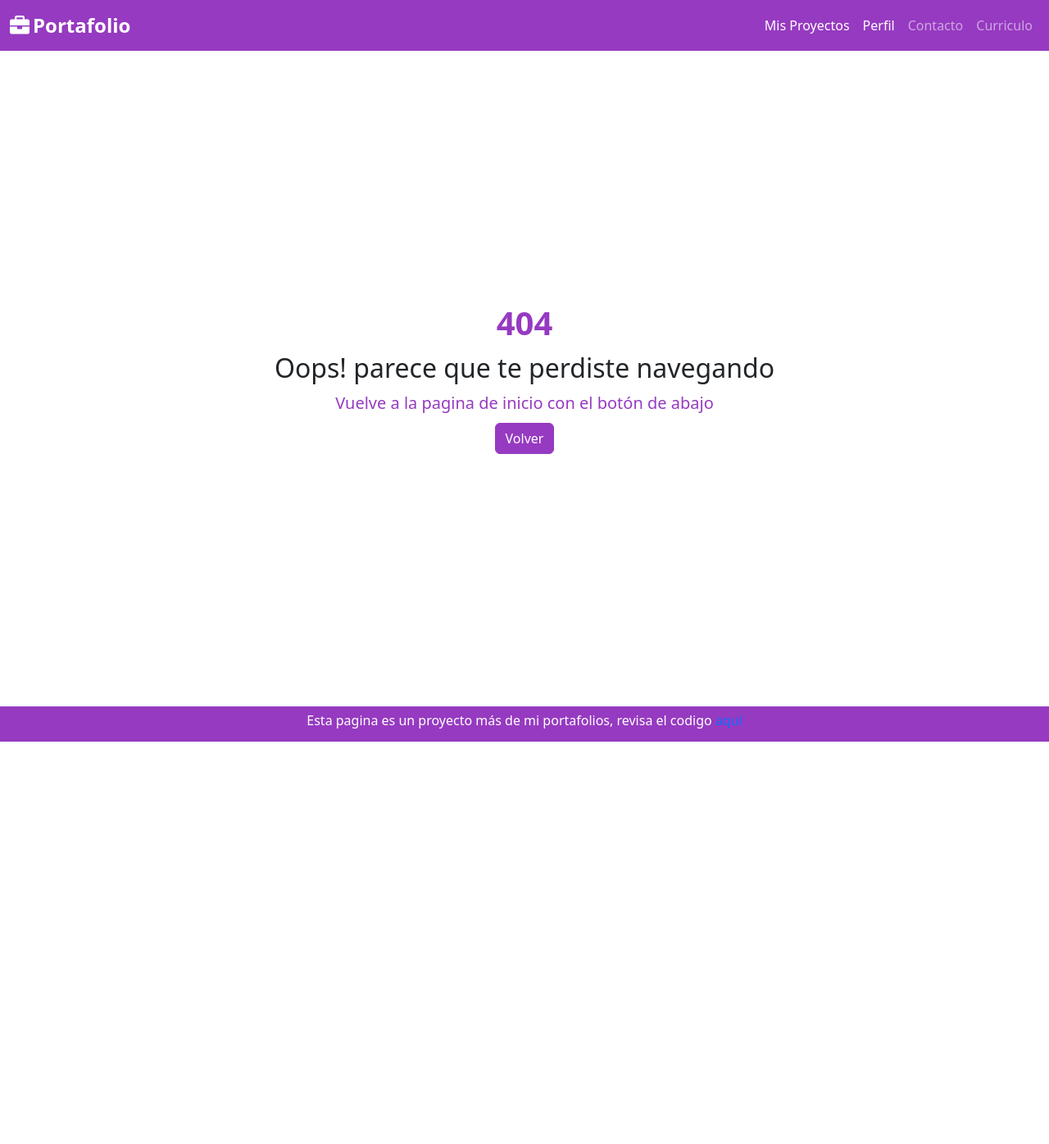
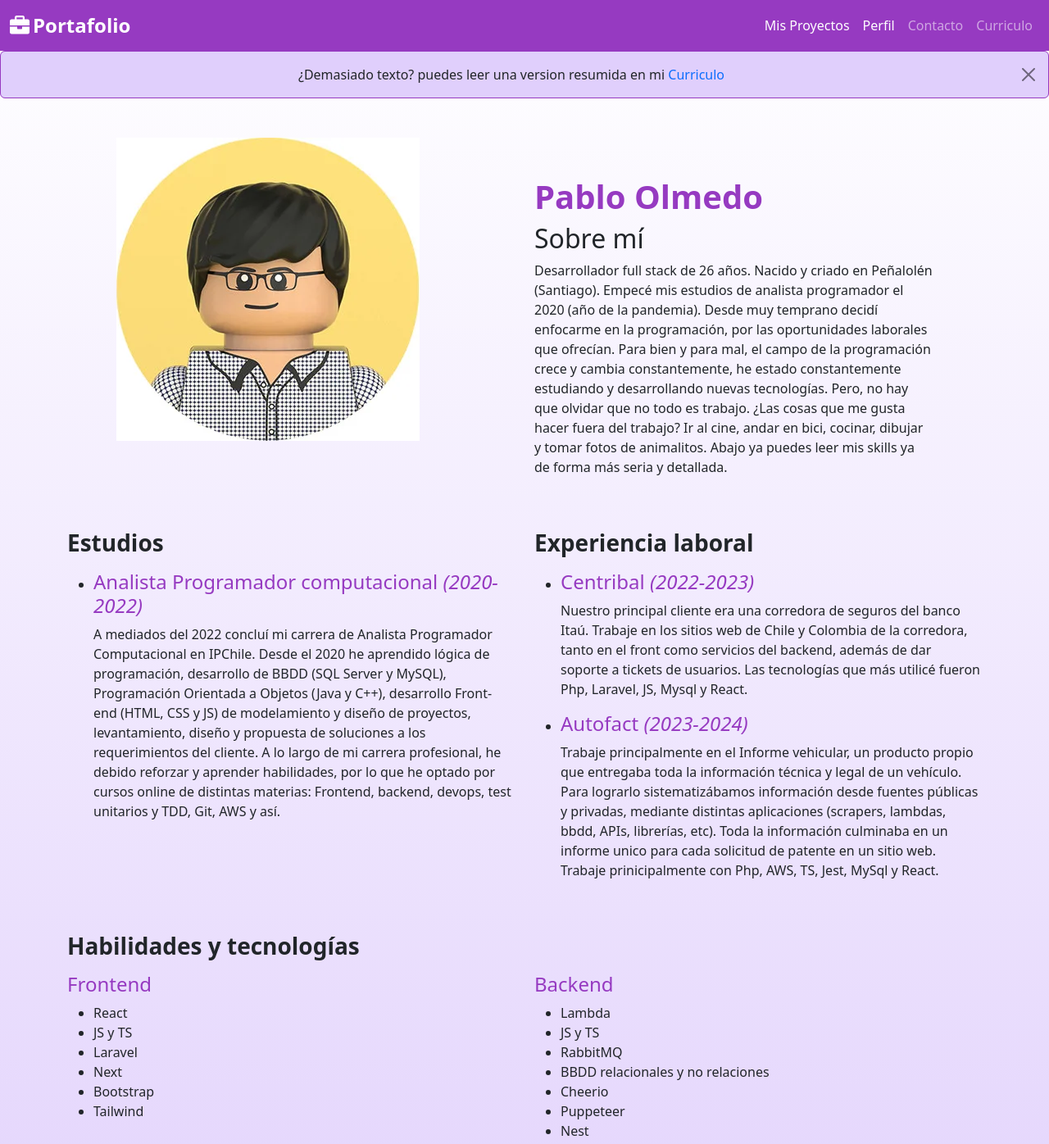
Before and after one commit to Pabloamedias/portfolio-react-ts, a React (Vite) app: page /perfil in a window 1280 px wide. Shown: the top 1396 px of the page at 82% size. Before the commit the page ends 905 px from the top, so only its background shows below. Built offline with nearby package versions, Linux system fonts and the light colour scheme.

Commit message:
Added profile and public layout

```diff
--- a/src/App.tsx
+++ b/src/App.tsx
@@ -3,19 +3,19 @@ import NotFound from "./pages/NotFound";
 import Navbar from "./components/Navbar";
 import Index from "./pages/Index";
 import Footer from "./components/Footer";
+import Profile from "./pages/Profile";
+import PublicLayout from "./layouts/PublicLayout";
 
 const App = () => {
   return (
-    <div className="d-flex flex-column min-vh-100">
-      <Navbar />
-      <div className="flex-fill">
+
         <Routes>
-          <Route element={<Index />} index></Route>
-          <Route element={<NotFound />} path="*"></Route>
+          <Route element={<PublicLayout />} path="/">
+            <Route element={<Index />} index></Route>
+            <Route element={<Profile />} path="/perfil"></Route>
+            <Route element={<NotFound />} path="*"></Route>
+          </Route>
         </Routes>
-      </div>
-      <Footer />
-    </div>
   );
 };
 
--- a/src/assets/styles.css
+++ b/src/assets/styles.css
@@ -1,3 +1,6 @@
+.layout-bg-indigo {
+    background: linear-gradient(to bottom,#ffffff,#e0cffc);
+}
 .font-purple {
     color: rgb(150, 58, 193);
 }
@@ -17,3 +20,8 @@
     background-color: rgb(105, 40, 135);
     border-color: rgb(105, 40, 135);
 }
+
+.alert-indigo {
+    background-color: #e0cffc;
+    border-color: rgb(150, 58, 193);
+}
--- /dev/null
+++ b/src/layouts/PublicLayout.tsx
@@ -0,0 +1,18 @@
+import { Outlet } from "react-router-dom";
+import Navbar from "../components/Navbar";
+import Footer from "../components/Footer";
+
+import "../assets/styles.css";
+const PublicLayout = () => {
+  return (
+    <div className=" layout-bg-indigo d-flex flex-column min-vh-100">
+      <Navbar />
+      <div className="flex-fill ">
+        <Outlet />
+      </div>
+      <Footer />
+    </div>
+  );
+};
+
+export default PublicLayout;
--- /dev/null
+++ b/src/pages/Profile.tsx
@@ -0,0 +1,172 @@
+import { useEffect, useState } from "react";
+const Profile = () => {
+
+  const [showAlert, setShowAlert] = useState(false);
+
+  useEffect(() => {
+    // Mostrar la alerta después de 2,5 segundos
+    const showAlertTimeout = setTimeout(() => {
+      setShowAlert(true);
+    }, 2500);
+
+    // Cerrar la alerta después de 10 segundos
+    const closeAlertTimeout = setTimeout(() => {
+      setShowAlert(false);
+    }, 12500); // 10 segundos en total (12.5 segundos para cerrar - 2.5 segundos para mostrar)
+
+    // Limpiar los timeouts cuando el componente se desmonta
+    return () => {
+      clearTimeout(showAlertTimeout);
+      clearTimeout(closeAlertTimeout);
+    };
+  }, []);
+  return (
+    <>
+      <div id="myAlert" className={`alert alert-indigo text-center alert-dismissible fade ${showAlert ? 'show' : ''}`} role="alert">
+        ¿Demasiado texto? puedes leer una version resumida en mi{" "}
+        <a
+          className="text-decoration-none"
+          target="_blank"
+          href="https://drive.google.com/file/d/1O3Whs8wUS8YgJesjPpY_K6rCx-BhmFob/view?usp=sharing"
+        >
+          Curriculo
+        </a>
+        <button type="button" className="btn-close ms-3" aria-label="Close" onClick={()=> setShowAlert(false)}></button>
+      </div>
+      <div className="container mt-5">
+        <div className="row mx-5 my-2">
+          <div className="col-md-12 col-lg-6">
+            <img src="/images/perfil_lego.png" alt="Foto real" />
+          </div>
+          <div className="col-md-12 col-lg-6 mt-5">
+            <h1 className="font-purple fw-bold">Pablo Olmedo</h1>
+            <h2>Sobre mí</h2>
+            <p>
+              Desarrollador full stack de 26 años. Nacido y criado en Peñalolén
+              (Santiago). Empecé mis estudios de analista programador el 2020
+              (año de la pandemia). Desde muy temprano decidí enfocarme en la
+              programación, por las oportunidades laborales que ofrecían. Para
+              bien y para mal, el campo de la programación crece y cambia
+              constantemente, he estado constantemente estudiando y
+              desarrollando nuevas tecnologías. Pero, no hay que olvidar que no
+              todo es trabajo. ¿Las cosas que me gusta hacer fuera del trabajo?
+              Ir al cine, andar en bici, cocinar, dibujar y tomar fotos de
+              animalitos. Abajo ya puedes leer mis skills ya de forma más seria
+              y detallada.
+            </p>
+          </div>
+        </div>
+        <div className="row my-5">
+          <div className="col-md-12 col-lg-6">
+            <h3 className="fw-bold mb-3">Estudios</h3>
+            <ul>
+              <li>
+                <h4 className="font-purple">
+                  Analista Programador computacional
+                  <span className="fst-italic"> (2020-2022)</span>
+                </h4>
+                <p>
+                  A mediados del 2022 concluí mi carrera de Analista Programador
+                  Computacional en IPChile. Desde el 2020 he aprendido lógica de
+                  programación, desarrollo de BBDD (SQL Server y MySQL),
+                  Programación Orientada a Objetos (Java y C++), desarrollo
+                  Front-end (HTML, CSS y JS) de modelamiento y diseño de
+                  proyectos, levantamiento, diseño y propuesta de soluciones a
+                  los requerimientos del cliente. A lo largo de mi carrera
+                  profesional, he debido reforzar y aprender habilidades, por lo
+                  que he optado por cursos online de distintas materias:
+                  Frontend, backend, devops, test unitarios y TDD, Git, AWS y
+                  así.
+                </p>
+              </li>
+            </ul>
+          </div>
+          <div className="col-md-12 col-lg-6">
+            <h3 className="fw-bold mb-3">Experiencia laboral</h3>
+            <ul>
+              <li>
+                <h4 className="font-purple">
+                  Centribal
+                  <span className="fst-italic"> (2022-2023)</span>
+                </h4>
+                <p>
+                  Nuestro principal cliente era una corredora de seguros del
+                  banco Itaú. Trabaje en los sitios web de Chile y Colombia de
+                  la corredora, tanto en el front como servicios del backend,
+                  además de dar soporte a tickets de usuarios. Las tecnologías
+                  que más utilicé fueron Php, Laravel, JS, Mysql y React.
+                </p>
+              </li>
+              <li>
+                <h4 className="font-purple">
+                  Autofact
+                  <span className="fst-italic"> (2023-2024)</span>
+                </h4>
+                <p>
+                  Trabaje principalmente en el Informe vehicular, un producto
+                  propio que entregaba toda la información técnica y legal de un
+                  vehículo. Para lograrlo sistematizábamos información desde
+                  fuentes públicas y privadas, mediante distintas aplicaciones
+                  (scrapers, lambdas, bbdd, APIs, librerías, etc). Toda la
+                  información culminaba en un informe unico para cada solicitud
+                  de patente en un sitio web. Trabaje prinicipalmente con Php,
+                  AWS, TS, Jest, MySql y React.
+                </p>
+              </li>
+            </ul>
+          </div>
+        </div>
+        <div className="row my-5">
+          <h3 className="fw-bold mb-3">Habilidades y tecnologías</h3>
+          <div className="col-md-12 col-lg-6">
+            <h4 className="font-purple">Frontend</h4>
+            <ul>
+              <li>React</li>
+              <li>JS y TS</li>
+              <li>Laravel</li>
+              <li>Next</li>
+              <li>Bootstrap</li>
+              <li>Tailwind</li>
+            </ul>
+          </div>
+          <div className="col-md-12 col-lg-6">
+            <h4 className="font-purple">Backend</h4>
+            <ul>
+              <li>Lambda</li>
+              <li>JS y TS</li>
+              <li>RabbitMQ</li>
+              <li>BBDD relacionales y no relaciones</li>
+              <li>Cheerio</li>
+              <li>Puppeteer</li>
+              <li>Nest</li>
+              <li>Express</li>
+            </ul>
+          </div>
+          <div className="col-md-12 col-lg-6">
+            <h4 className="font-purple">Otras Tecnologías</h4>
+            <ul>
+              <li>AWS</li>
+              <li>Git, Github y Bitbucket</li>
+              <li>Scrum</li>
+              <li>Jest, TDD</li>
+              <li>Linux</li>
+              <li>Docker</li>
+            </ul>
+          </div>
+          <div className="col-md-12 col-lg-6">
+            <h4 className="font-purple">Habilidades blandas</h4>
+            <ul>
+              <li>Aprendizaje constante</li>
+              <li>Adaptabilidad a los equipos de trabajo</li>
+              <li>Comunicación efectiva</li>
+              <li>Interes por los desafíos</li>
+              <li>Empatía</li>
+            </ul>
+          </div>
+        </div>
+      </div>
+    </>
+  );
+};
+
+export default Profile;
```
Also changed, not shown: public/images/perfil_lego.png (added).
